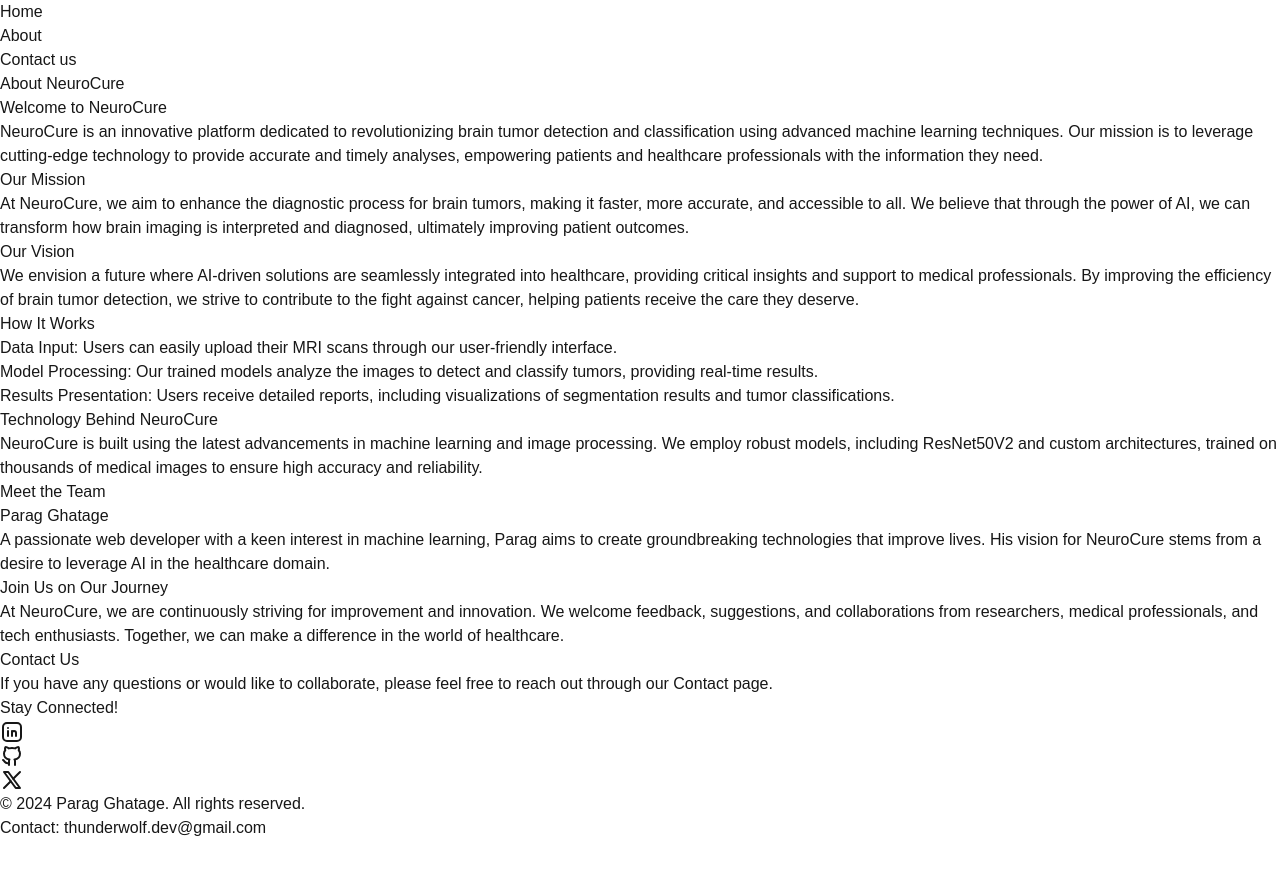
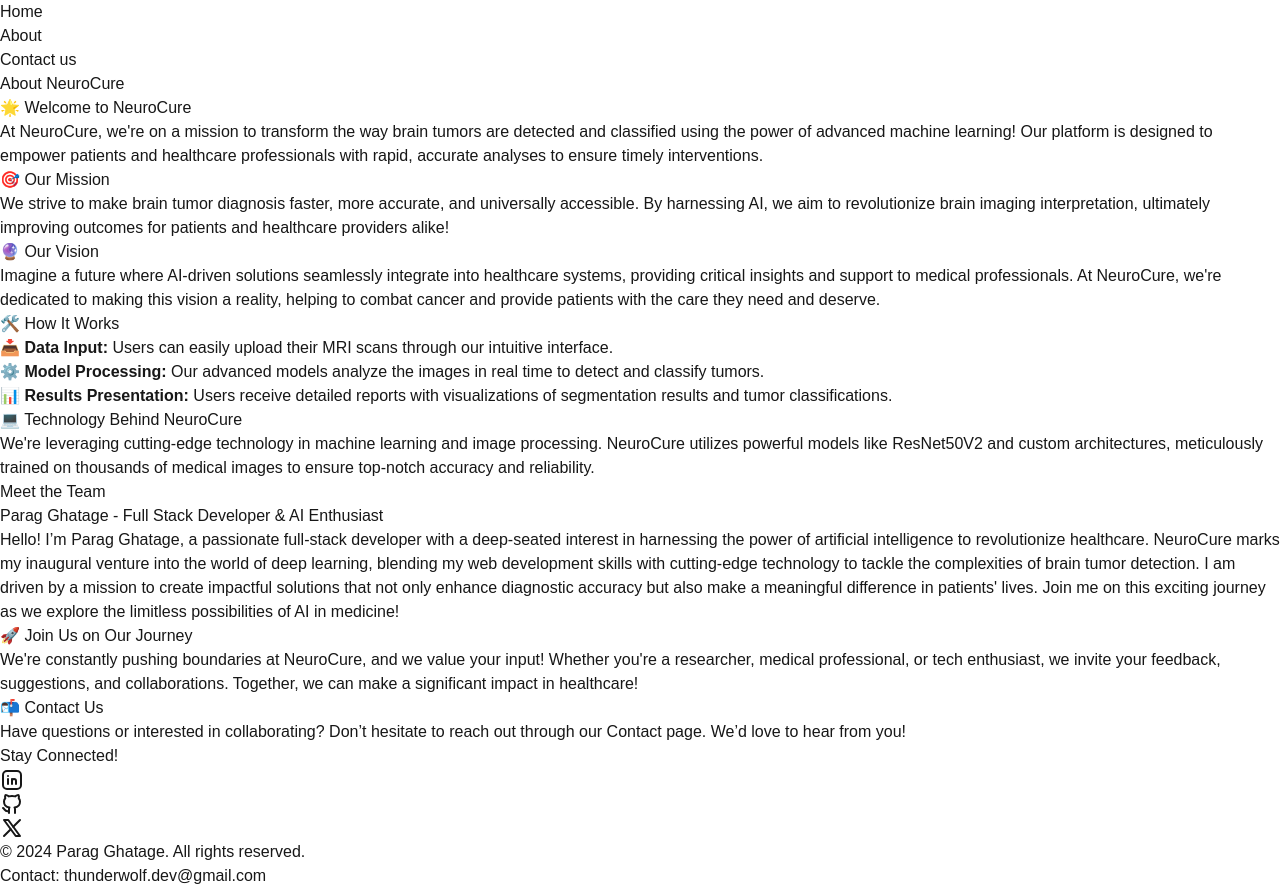
Before and after one commit to ParagGhatage/NeuroCure, a Next.js app in the folder frontend/: page /about in a window 1280 px wide. Before the commit the page ends 840 px from the top, so only its background shows below. Built offline with nearby package versions, Linux system fonts and the light colour scheme.

Commit message:
frontend changes

```diff
--- a/frontend/src/app/about/page.js
+++ b/frontend/src/app/about/page.js
@@ -3,63 +3,65 @@
 const About = () => {
   return (
     <div className="max-w-4xl mx-auto p-5 mt-20 text-black">
-      <h1 className="text-4xl font-bold mb-4 mt-12">About NeuroCure</h1>
+      <h1 className="text-4xl font-bold mb-4 mt-12 text-center text-blue-600">About NeuroCure</h1>
 
       <section className="mb-6">
-        <h2 className="text-2xl font-semibold">Welcome to NeuroCure</h2>
-        <p className="mt-2">
-          NeuroCure is an innovative platform dedicated to revolutionizing brain tumor detection and classification using advanced machine learning techniques. Our mission is to leverage cutting-edge technology to provide accurate and timely analyses, empowering patients and healthcare professionals with the information they need.
+        <h2 className="text-2xl font-semibold text-blue-500">🌟 Welcome to NeuroCure</h2>
+        <p className="mt-2 text-lg leading-relaxed">
+          At NeuroCure, we're on a mission to transform the way brain tumors are detected and classified using the power of advanced machine learning! Our platform is designed to empower patients and healthcare professionals with rapid, accurate analyses to ensure timely interventions.
         </p>
       </section>
 
       <section className="mb-6">
-        <h2 className="text-2xl font-semibold">Our Mission</h2>
-        <p className="mt-2">
-          At NeuroCure, we aim to enhance the diagnostic process for brain tumors, making it faster, more accurate, and accessible to all. We believe that through the power of AI, we can transform how brain imaging is interpreted and diagnosed, ultimately improving patient outcomes.
+        <h2 className="text-2xl font-semibold text-blue-500">🎯 Our Mission</h2>
+        <p className="mt-2 text-lg leading-relaxed">
+          We strive to make brain tumor diagnosis faster, more accurate, and universally accessible. By harnessing AI, we aim to revolutionize brain imaging interpretation, ultimately improving outcomes for patients and healthcare providers alike!
         </p>
       </section>
 
       <section className="mb-6">
-        <h2 className="text-2xl font-semibold">Our Vision</h2>
-        <p className="mt-2">
-          We envision a future where AI-driven solutions are seamlessly integrated into healthcare, providing critical insights and support to medical professionals. By improving the efficiency of brain tumor detection, we strive to contribute to the fight against cancer, helping patients receive the care they deserve.
+        <h2 className="text-2xl font-semibold text-blue-500">🔮 Our Vision</h2>
+        <p className="mt-2 text-lg leading-relaxed">
+          Imagine a future where AI-driven solutions seamlessly integrate into healthcare systems, providing critical insights and support to medical professionals. At NeuroCure, we're dedicated to making this vision a reality, helping to combat cancer and provide patients with the care they need and deserve.
         </p>
       </section>
 
       <section className="mb-6">
-        <h2 className="text-2xl font-semibold">How It Works</h2>
-        <ol className="mt-2 list-decimal list-inside">
-          <li>Data Input: Users can easily upload their MRI scans through our user-friendly interface.</li>
-          <li>Model Processing: Our trained models analyze the images to detect and classify tumors, providing real-time results.</li>
-          <li>Results Presentation: Users receive detailed reports, including visualizations of segmentation results and tumor classifications.</li>
+        <h2 className="text-2xl font-semibold text-blue-500">🛠️ How It Works</h2>
+        <ol className="mt-2 list-decimal list-inside text-lg leading-relaxed">
+          <li className="mb-2">📥 <strong>Data Input:</strong> Users can easily upload their MRI scans through our intuitive interface.</li>
+          <li className="mb-2">⚙️ <strong>Model Processing:</strong> Our advanced models analyze the images in real time to detect and classify tumors.</li>
+          <li className="mb-2">📊 <strong>Results Presentation:</strong> Users receive detailed reports with visualizations of segmentation results and tumor classifications.</li>
         </ol>
       </section>
 
       <section className="mb-6">
-        <h2 className="text-2xl font-semibold">Technology Behind NeuroCure</h2>
-        <p className="mt-2">
-          NeuroCure is built using the latest advancements in machine learning and image processing. We employ robust models, including ResNet50V2 and custom architectures, trained on thousands of medical images to ensure high accuracy and reliability.
+        <h2 className="text-2xl font-semibold text-blue-500">💻 Technology Behind NeuroCure</h2>
+        <p className="mt-2 text-lg leading-relaxed">
+          We're leveraging cutting-edge technology in machine learning and image processing. NeuroCure utilizes powerful models like ResNet50V2 and custom architectures, meticulously trained on thousands of medical images to ensure top-notch accuracy and reliability.
         </p>
       </section>
 
       <section className="mb-6">
-        <h2 className="text-2xl font-semibold">Meet the Team</h2>
-        <h3 className="text-xl font-semibold">Parag Ghatage</h3>
-        <p>A passionate web developer with a keen interest in machine learning, Parag aims to create groundbreaking technologies that improve lives. His vision for NeuroCure stems from a desire to leverage AI in the healthcare domain.</p>
-        {/* Add additional team members here */}
+        <h2 className="text-3xl font-semibold">Meet the Team</h2>
+        <h3 className="text-xl font-semibold">Parag Ghatage - Full Stack Developer & AI Enthusiast</h3>
+        <p className="mt-2">
+          Hello! I’m Parag Ghatage, a passionate full-stack developer with a deep-seated interest in harnessing the power of artificial intelligence to revolutionize healthcare. NeuroCure marks my inaugural venture into the world of deep learning, blending my web development skills with cutting-edge technology to tackle the complexities of brain tumor detection. I am driven by a mission to create impactful solutions that not only enhance diagnostic accuracy but also make a meaningful difference in patients' lives. Join me on this exciting journey as we explore the limitless possibilities of AI in medicine!
+        </p>
+
       </section>
 
       <section>
-        <h2 className="text-2xl font-semibold">Join Us on Our Journey</h2>
-        <p className="mt-2">
-          At NeuroCure, we are continuously striving for improvement and innovation. We welcome feedback, suggestions, and collaborations from researchers, medical professionals, and tech enthusiasts. Together, we can make a difference in the world of healthcare.
+        <h2 className="text-2xl font-semibold text-blue-500">🚀 Join Us on Our Journey</h2>
+        <p className="mt-2 text-lg leading-relaxed">
+          We're constantly pushing boundaries at NeuroCure, and we value your input! Whether you're a researcher, medical professional, or tech enthusiast, we invite your feedback, suggestions, and collaborations. Together, we can make a significant impact in healthcare!
         </p>
       </section>
 
       <section className="mt-6">
-        <h2 className="text-2xl font-semibold">Contact Us</h2>
-        <p className="mt-2">
-          If you have any questions or would like to collaborate, please feel free to reach out through our Contact page.
+        <h2 className="text-2xl font-semibold text-blue-500">📬 Contact Us</h2>
+        <p className="mt-2 text-lg leading-relaxed">
+          Have questions or interested in collaborating? Don’t hesitate to reach out through our Contact page. We’d love to hear from you!
         </p>
       </section>
     </div>
--- a/frontend/src/app/components/InferenceForm.jsx
+++ b/frontend/src/app/components/InferenceForm.jsx
@@ -5,7 +5,7 @@
 const InferenceForm = () => {
   return (
     <div className=" mx-auto p-6 bg-white shadow-md rounded-md">
-  <h2 className="text-4xl font-semibold text-gray-800 mb-4 text-center">
+  <h2 className="text-md sm:text-4xl font-semibold text-gray-800 mb-4 text-center">
     Upload MRI Image for Inference
   </h2>
   <ImageUploader />
--- a/frontend/src/app/page.js
+++ b/frontend/src/app/page.js
@@ -9,7 +9,7 @@
       <main className="flex-grow flex items-center justify-center bg-gray-100 p-8">
         <div className="bg-white shadow-lg rounded-lg p-8  w-full">
 
-          <h1 className="text-7xl font-bold text-center mb-6 text-gray-800">
+          <h1 className="text-3xl sm:text-7xl font-bold text-center mb-6 text-gray-800">
             Welcome to NeuroCure
           </h1>
           <InferenceForm />
```
Also changed, not shown: frontend/src/app/components/APIRequest.jsx (+13 -13 lines), frontend/src/app/components/ImageUploader.jsx (+11 -16 lines).
